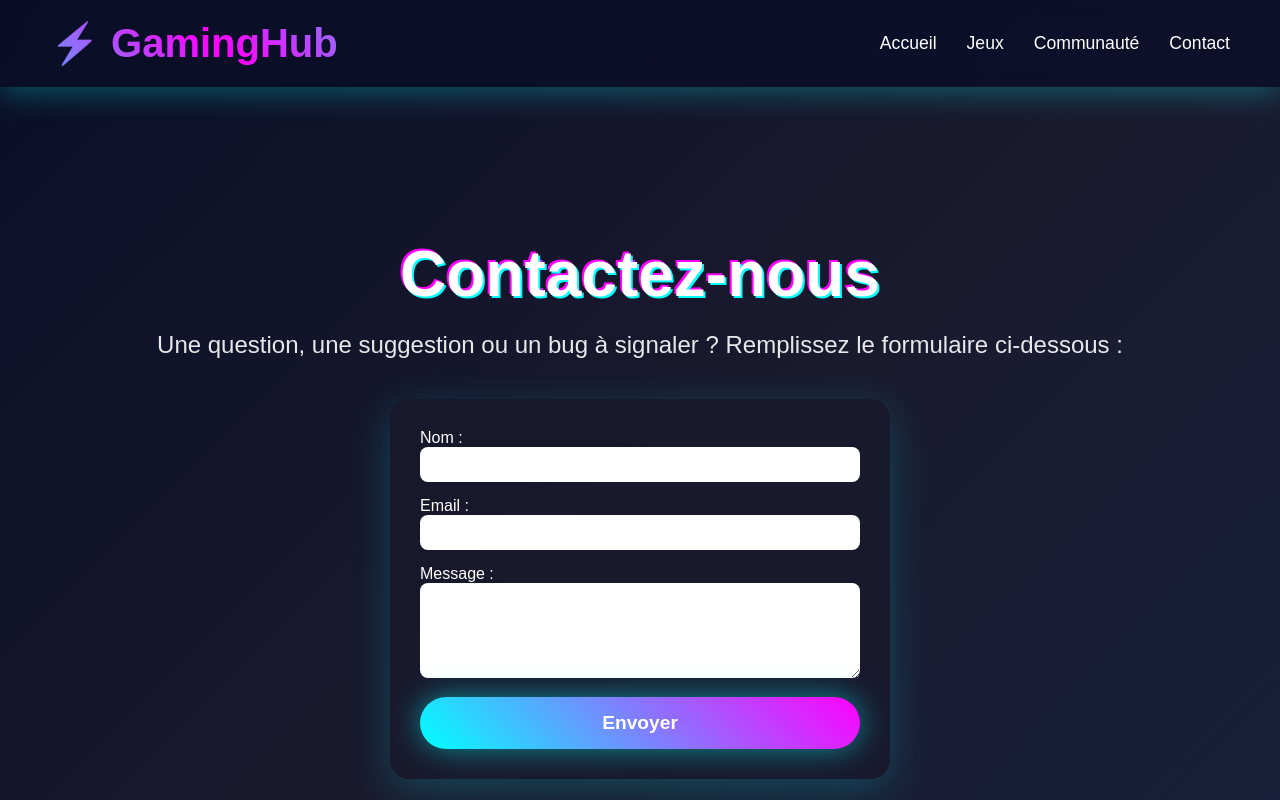
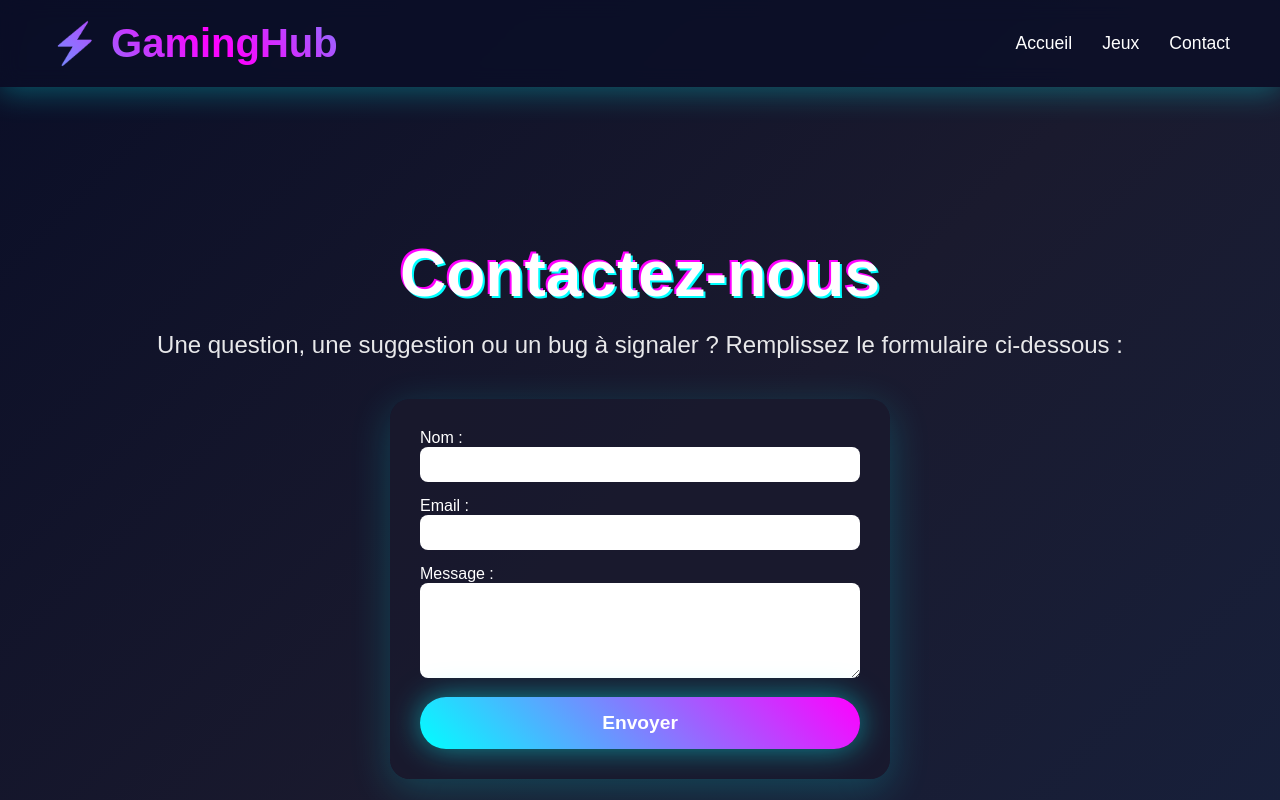
Before and after one commit to francisdanzo/GamingHub, a plain HTML site: page contact.html in a window 1280 px wide. Shown: the top 800 px of the page. Drawn offline with nearby package versions, Linux system fonts and the light colour scheme.

```diff
--- a/contact.html
+++ b/contact.html
@@ -13,7 +13,6 @@
         <nav>
             <a href="https://francisdanzo.github.io/GamingHub/index.html">Accueil</a>
             <a href="https://francisdanzo.github.io/GamingHub/jeux.html">Jeux</a>
-            <a href="#communaute">Communauté</a>
             <a href="https://francisdanzo.github.io/GamingHub/contact.html">Contact</a>
         </nav>
     </header>
```
Also changed, not shown: index.html (+0 -1 lines), jeux.html (+0 -1 lines).
